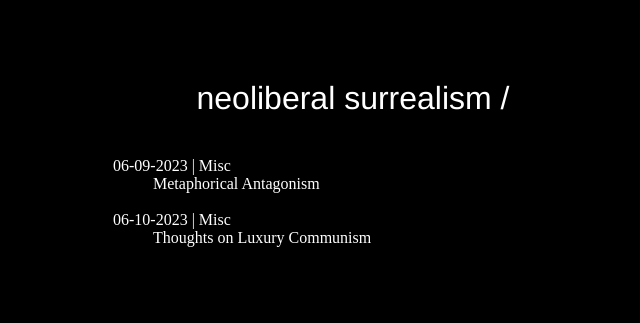
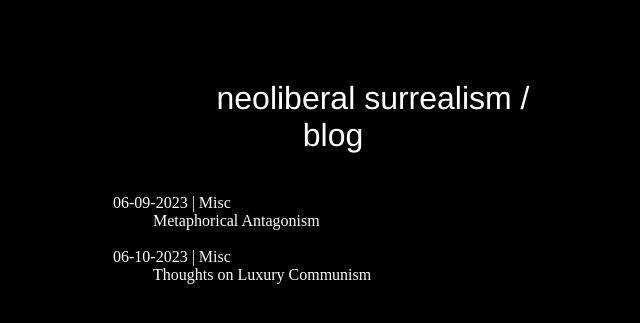
Before and after one commit to pbkx/pbkx.github.io, a Jekyll site: the page built from blog.html, in a window 1280 px wide. Shown: the top 323 px of the page, without its empty margins (287-927 px from the left). Built offline with Jekyll 4.4.1, drawn with Linux system fonts in a browser that asks for light colours.

Commit message:
title changes

```diff
--- a/blog.html
+++ b/blog.html
@@ -15,7 +15,7 @@ permalink: /blog/
    <body>
         <h1 style="font-family:'Franklin Gothic Medium', sans-serif">
            <center>
-              <a href="https://pbkx.github.io/" style="text-decoration:none;color:white">neoliberal surrealism /</a>
+              <a href="https://pbkx.github.io/" style="text-decoration:none;color:white">neoliberal surrealism / blog</a>
          </center>
         </h1>
    </body>
```
